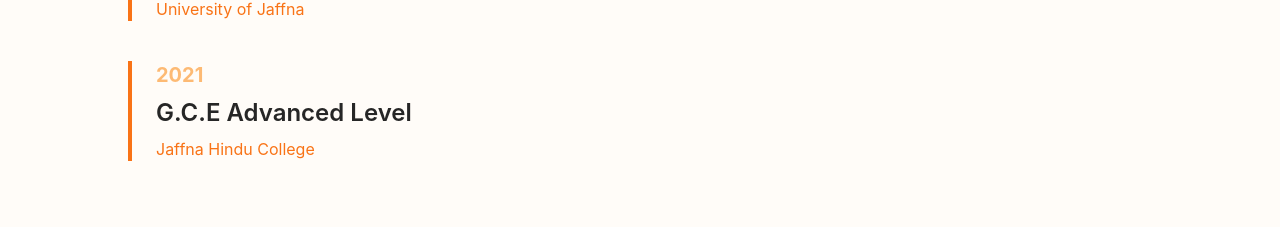
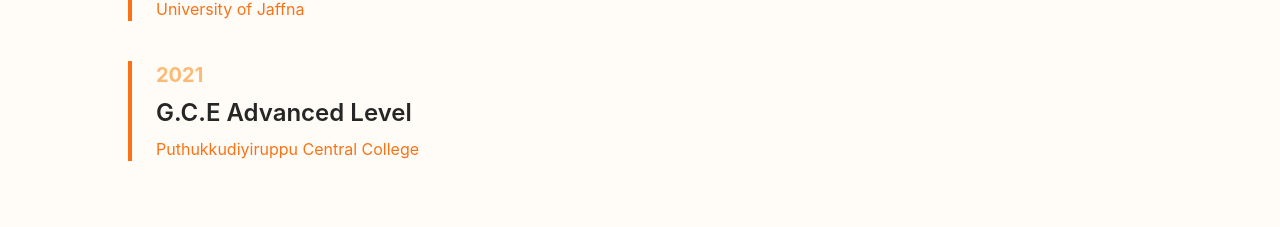
Before and after one commit to JeyakumarRenujan/devportfolio, a React (Vite) app: page / in a window 1280 px wide. Shown: the part 3717-3944 px from the top of the page. Built offline with nearby package versions, Linux system fonts and the light colour scheme.

Commit message:
change my school name

```diff
--- a/src/data/educationData.js
+++ b/src/data/educationData.js
@@ -10,7 +10,7 @@
     id: 2,
     year: "2021",
     title: "G.C.E Advanced Level",
-    institution: "Jaffna Hindu College",
+    institution: "Puthukkudiyiruppu Central College",
   },
 ];
 
```
